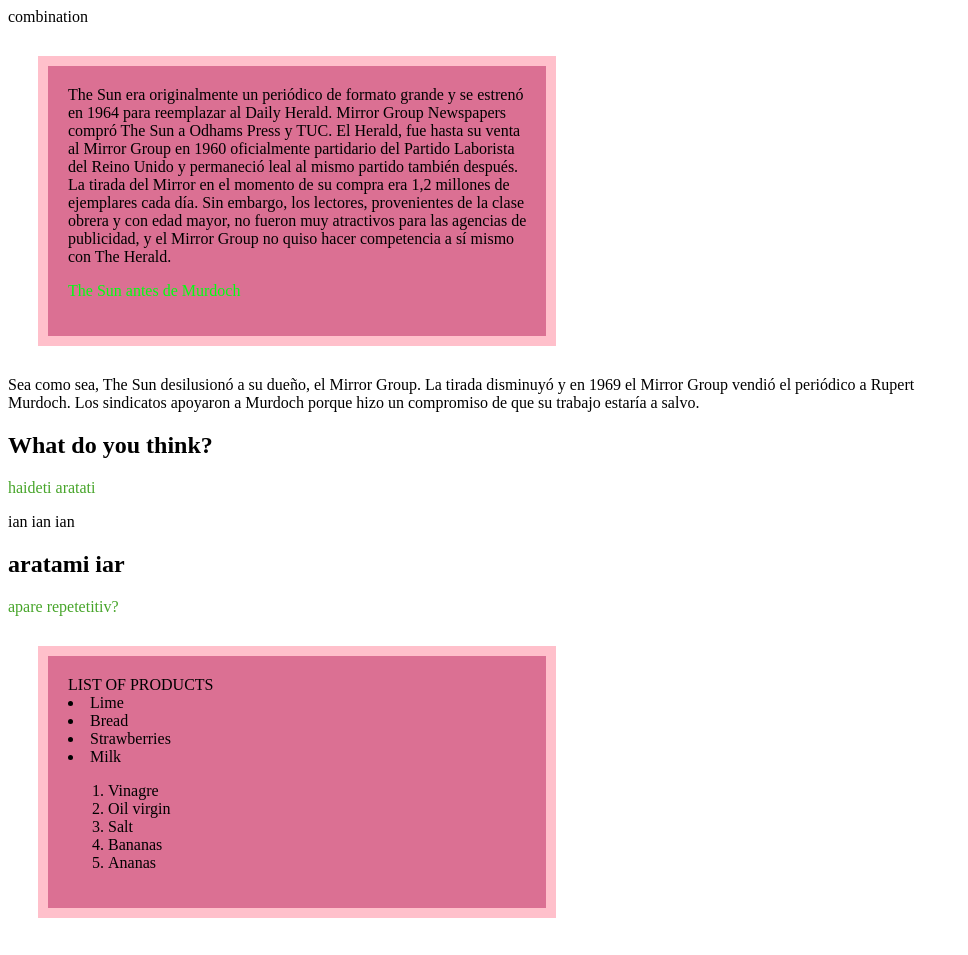
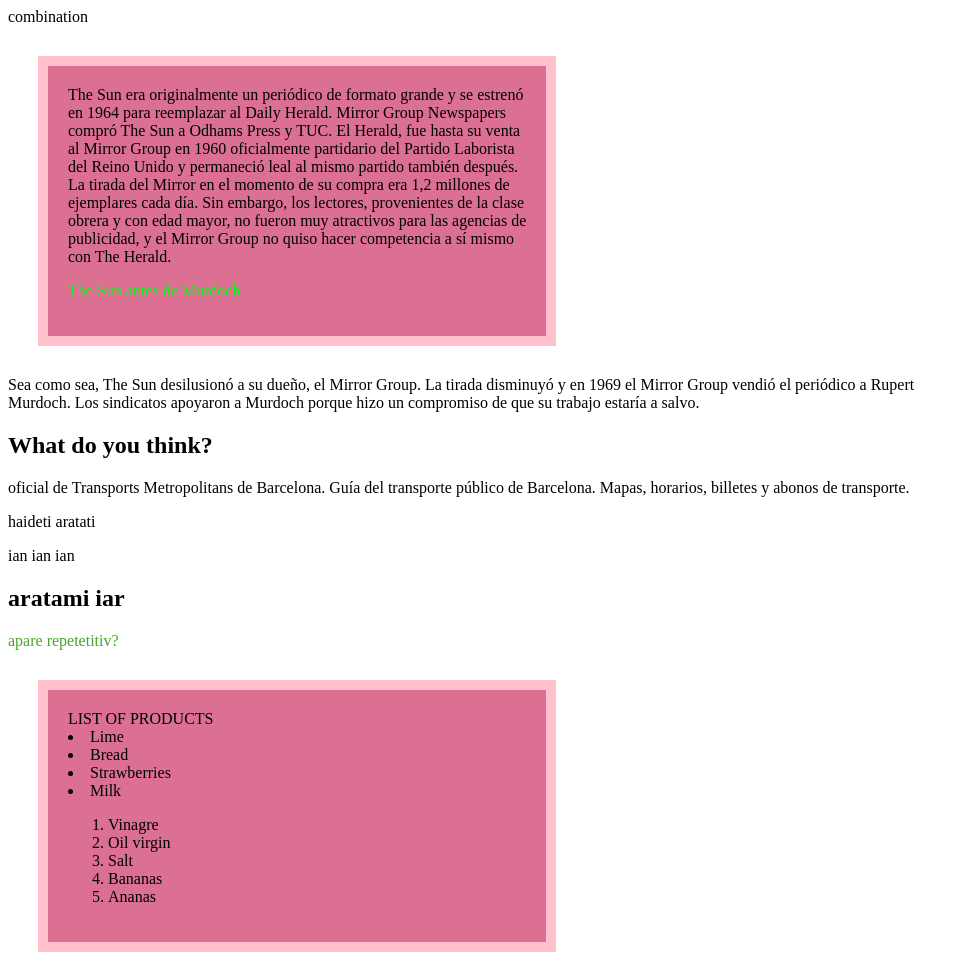
Before and after one commit to Veronicact1/FullStack, a plain HTML site: page html/combinadores.html in a window 1280 px wide. Shown: the whole page, without its empty margins (0-968 px from the left). Drawn offline with Linux system fonts and the light colour scheme.

Commit message:
ultimaparte csss

```diff
--- a/html/combinadores.html
+++ b/html/combinadores.html
@@ -1,16 +1,15 @@
 <html><head>combination
     <style> div>p {color: rgb(0, 255, 17);} h2+p {color: rgb(71, 165, 42);}
     div {width: 50%; height: 55&; border: 10px solid pink;margin: 0px palevioletred;margin:30px; padding: 20px; background-color: palevioletred;}
-  *{box-sizing: border-box; width: 90%;}
-   </style>
-</head>
+  *{box-sizing: border-box; width: 90%;} </style></head>
 <body>
 <div>The Sun era originalmente un periódico de formato grande y se estrenó en 1964 para reemplazar al Daily Herald. Mirror Group Newspapers compró The Sun a Odhams Press y TUC. El Herald, fue hasta su venta al Mirror Group en 1960 oficialmente partidario del Partido Laborista del Reino Unido y permaneció leal al mismo partido también después. La tirada del Mirror en el momento de su compra era 1,2 millones de ejemplares cada día. Sin embargo, los lectores, provenientes de la clase obrera y con edad mayor, no fueron muy atractivos para las agencias de publicidad, y el Mirror Group no quiso hacer competencia a sí mismo con The Herald.
     <p>The Sun antes de Murdoch </p></div>
 <p>Sea como sea, The Sun desilusionó a su dueño, el Mirror Group. La tirada disminuyó y en 1969 el Mirror Group vendió el periódico a Rupert Murdoch. Los sindicatos apoyaron a Murdoch porque hizo un compromiso de que su trabajo estaría a salvo.
 </p>
-<h2>What do you think?</h2></body>
-<p>haideti aratati</p>
+<h2>What do you think?</h2>
+<span id="div"> oficial de Transports Metropolitans de Barcelona. Guía del transporte público de Barcelona. Mapas, horarios, billetes y abonos de transporte.
+</span><p>haideti aratati</p>
 <p>ian ian ian</p>
 <h2>aratami iar</h2>
 <p>apare repetetitiv?</p>
@@ -27,5 +26,5 @@
        <li>Ananas</li> </ol>
 </div>
 <br>
-</nav>
+</nav></body>
 </html>
```
